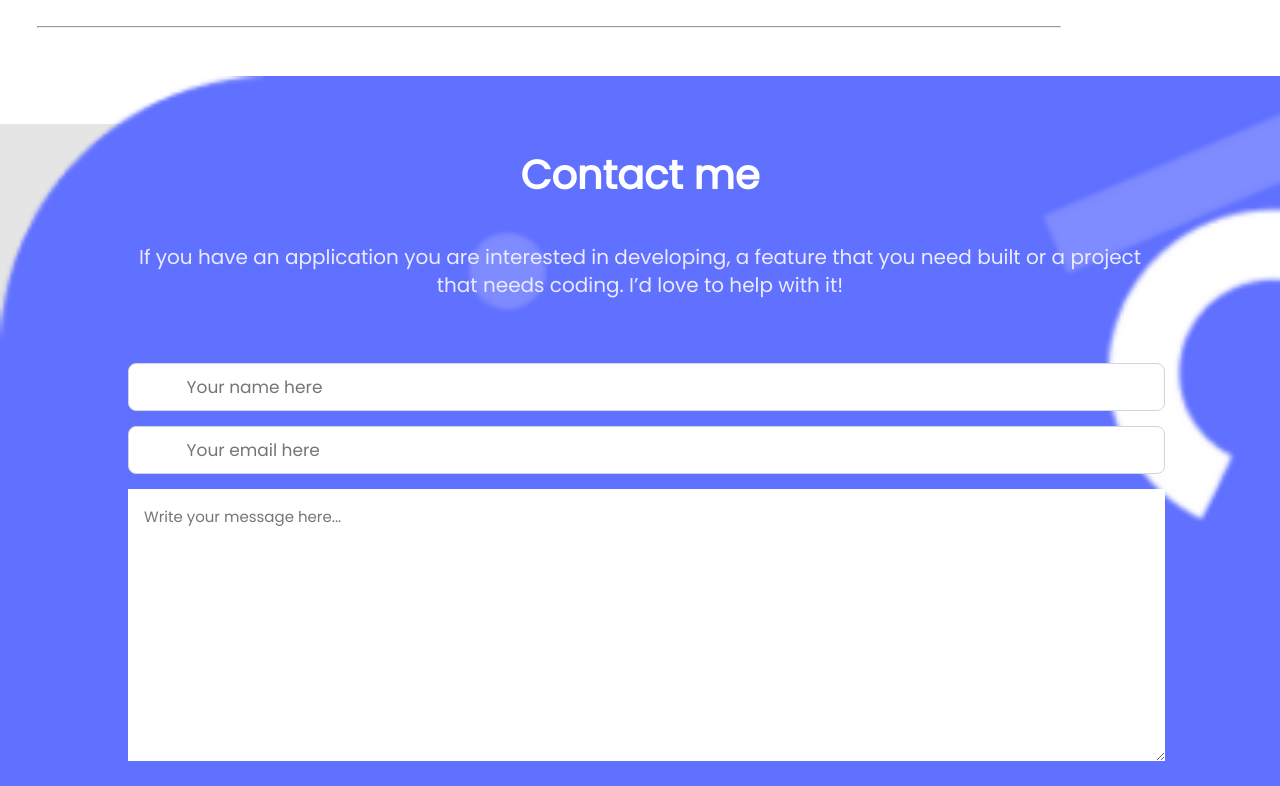
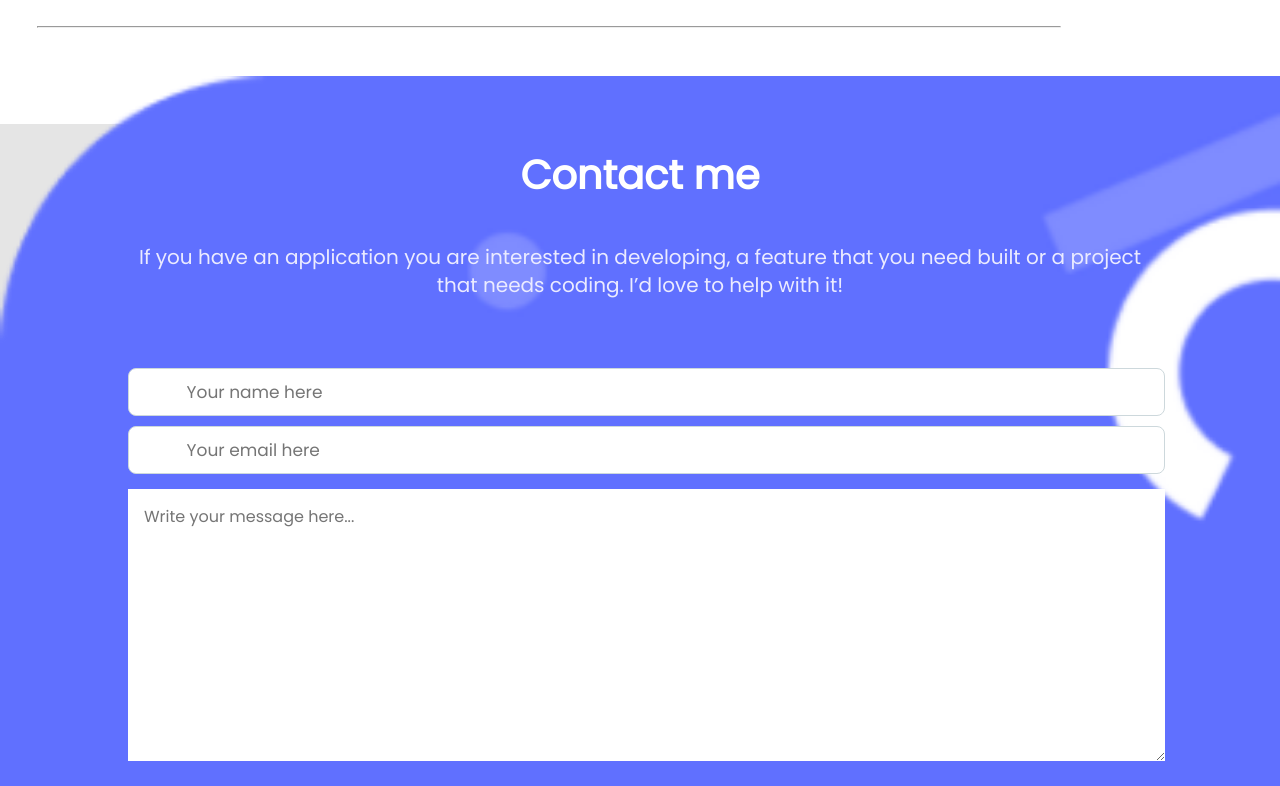
Before and after one commit to MasumaJaffery/Portfolio, a website: page index.html in a window 1280 px wide. In both pictures the pointer is over the input "Your name here". Shown: the part 4510-5296 px from the top of the page. Drawn offline with Linux system fonts and the light colour scheme.

Commit message:
Translate

```diff
--- a/style.css
+++ b/style.css
@@ -860,6 +860,12 @@ footer #contact-form .contact-details p {
   align-items: center;
   color: #172b4d;
   padding-left: 5%;
+  transition: all 0.5s ease-in-out;
+}
+
+#contact-form .form input:hover,
+#contact-form .form input:active {
+  transform: translateY(5px);
 }
 
 #contact-form .form .container {
@@ -876,12 +882,18 @@ footer #contact-form .contact-details p {
   font-family: 'Poppins', sans-serif;
   font-style: normal;
   font-weight: 400;
-  font-size: 15px;
+  font-size: 1rem;
   line-height: 24px;
   border: none;
   width: 90%;
   padding: 1rem;
   height: -webkit-fill-available;
+  transition: all 0.5s ease-in-out;
+}
+
+#contact-form .form textarea:hover,
+#contact-form .form textarea:active {
+  transform: translateY(5px);
 }
 
 .someter button:hover {
```
